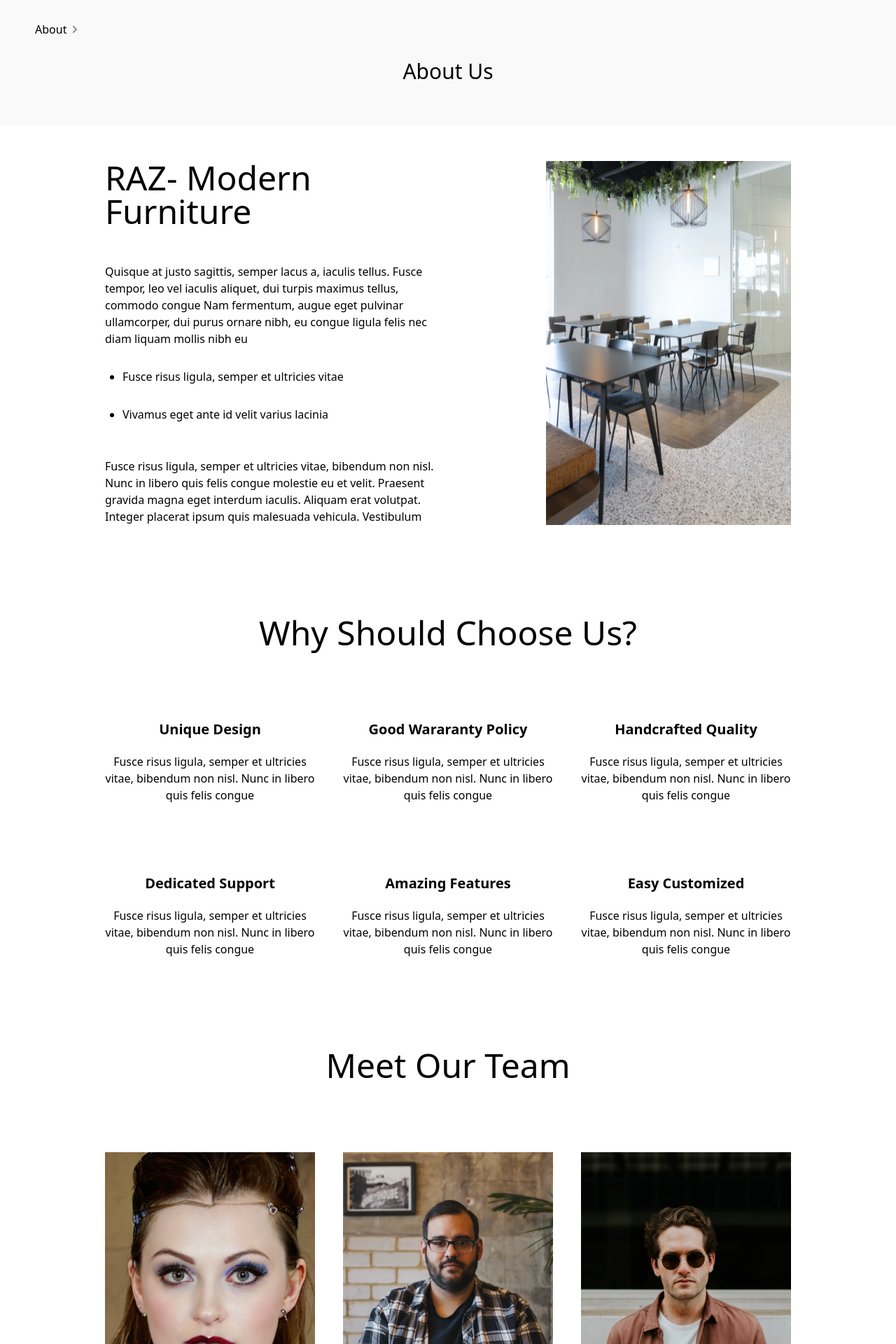
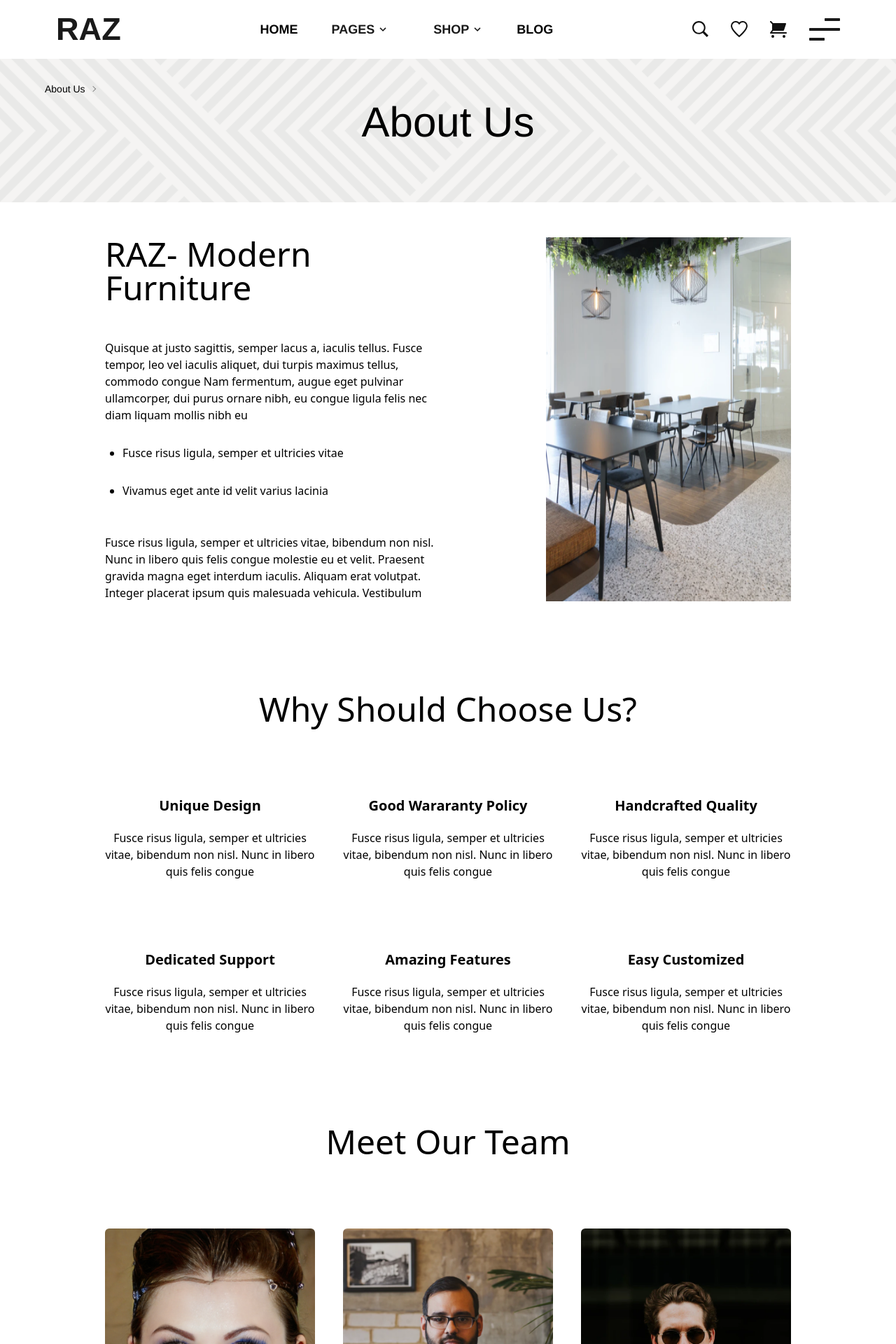
Before and after one commit to mikejang0109/fe_shop_ternLK, a React (Create React App) app: page /aboutus in a window 1280 px wide. Shown: the top 1920 px of the page at 70% size. Built offline with nearby package versions, Linux system fonts and the light colour scheme; no server answers.

Commit message:
fixing responsive

```diff
--- a/src/pages/AboutUs/index.jsx
+++ b/src/pages/AboutUs/index.jsx
@@ -1,91 +1,104 @@
 import React, { Component } from "react";
-import path from '../../assets/aboutus/path.svg';
+// import path from '../../assets/aboutus/path.svg';
 import Mask from '../../assets/aboutus/Mask.png';
 import person1 from '../../assets/aboutus/person1.png';
 import person2 from '../../assets/aboutus/person2.png';
 import person3 from '../../assets/aboutus/person3.png';
 import Oval from '../../assets/aboutus/Oval.png';
+import Footer from '../../components/Footer/index';
+import Header from "../../components/Header";
+import Title from "../../components/Title";
 
 class AboutUs extends Component {
   render() {
     return (
       <>
-                <section className="bg-[#F9F9F9]">
-                    <p className="flex gap-2 pl-[50px] pt-[30px]">About <img src={path} alt="" /></p>
+        <div className="overflow-hidden">
+          {/* <section className="bg-[#F9F9F9]">
+            <p className="handphone:pl-[20px] flex gap-2 pl-[50px] pt-[30px]">About <img src={path} alt="" /></p>
             <div className="flex justify-items-center justify-center">
               <p className="text-3xl font-normal pt-[30px] pb-[60px]">About Us</p>
             </div>
-                </section>
-                <section className="flex px-[150px] gap-10 py-[50px]">
+          </section> */}
+          <Header/>
+          <Title
+						isBreadcrumbs={true}
+						breadcrumbs="About Us"
+						breadcrumbs2=""
+						title="About Us"
+					/>
+          <section className="flex handphone:grid px-[150px] handphone:px-[20px] tablet:px-[50px] gap-10 py-[50px]">
             <div className="flex-1">
-                        <p className="text-5xl">RAZ- Modern Furniture</p>
-                        <p className="pt-[50px]">Quisque at justo sagittis, semper lacus a, iaculis tellus. Fusce tempor, leo vel iaculis aliquet, dui turpis maximus tellus, commodo congue Nam fermentum, augue eget pulvinar ullamcorper, dui purus ornare nibh, eu congue ligula felis nec diam liquam mollis nibh eu</p>
+              <p className="text-5xl handphone:text-3xl">RAZ- Modern Furniture</p>
+              <p className="pt-[50px] handphone:flex handphone:flex-wrap">Quisque at justo sagittis, semper lacus a, iaculis tellus. Fusce tempor, leo vel iaculis aliquet, dui turpis maximus tellus, commodo congue Nam fermentum, augue eget pulvinar ullamcorper, dui purus ornare nibh, eu congue ligula felis nec diam liquam mollis nibh eu</p>
               <ul className="list-disc ml-[25px]">
                 <li className="pt-[30px]">Fusce risus ligula, semper et ultricies vitae</li>
                 <li className="pt-[30px]">Vivamus eget ante id velit varius lacinia</li>
               </ul>
               <p className="pt-[50px]">Fusce risus ligula, semper et ultricies vitae, bibendum non nisl. Nunc in libero quis felis congue molestie eu et velit. Praesent gravida magna eget interdum iaculis. Aliquam erat volutpat. Integer placerat ipsum quis malesuada vehicula. Vestibulum</p>
             </div>
-                    <div className=" flex flex-1 justify-end">
-                        <img className="w-[350px]" src={Mask} alt="" />
+            <div className="flex flex-1 handphone:flex-none justify-end handphone:justify-center ">
+              <img className="w-[350px] handphone:w-[300px] tablet:h-[350px] handphone:rounded-lg" src={Mask} alt="" />
             </div>
           </section>
-                <section className="px-[150px] py-[50px]">
+          <section className="px-[150px] py-[50px] handphone:px-[20px] tablet:px-[50px] handphone:py-[20px]">
             <div className="flex justify-items-center justify-center">
-                        <p className="text-5xl font-normal pt-[30px]">Why Should Choose Us?</p>
+              <p className="text-5xl flex text-center tablet:text-4xl pt-[30px] handphone:text-3xl">Why Should Choose Us?</p>
             </div>
-                    <div className="flex py-[100px] gap-10 text-center">
-                        <div className="basis-1/3">
+            <div className="handphone:grid handphone: handpone:gap-4">
+              <div className="flex handphone:grid handphone:py-[50px] py-[100px] gap-10 text-center">
+                <div className="basis-1/3 handphone:basis-1/2">
                   <p className="font-bold text-xl pb-[20px]">Unique Design</p>
                   <p>Fusce risus ligula, semper et ultricies vitae, bibendum non nisl. Nunc in libero quis felis congue</p>
                 </div>
-                        <div className="basis-1/3">
+                <div className="basis-1/3 handphone:basis-1/2">
                   <p className="font-bold text-xl pb-[20px]">Good Wararanty Policy</p>
                   <p>Fusce risus ligula, semper et ultricies vitae, bibendum non nisl. Nunc in libero quis felis congue</p>
                 </div>
-                        <div className="basis-1/3">
+                <div className="basis-1/3 handphone:basis-1/2">
                   <p className="font-bold text-xl pb-[20px]">Handcrafted Quality</p>
                   <p>Fusce risus ligula, semper et ultricies vitae, bibendum non nisl. Nunc in libero quis felis congue</p>
                 </div>
               </div>
-                    <div className="flex gap-10 text-center">
-                        <div className="basis-1/3">
+              <div className="flex handphone:grid handp[] gap-10 text-center">
+                <div className="basis-1/3 handphone:basis-1/2">
                   <p className="font-bold text-xl pb-[20px]">Dedicated Support</p>
                   <p>Fusce risus ligula, semper et ultricies vitae, bibendum non nisl. Nunc in libero quis felis congue</p>
                 </div>
-                        <div className="basis-1/3">
+                <div className="basis-1/3 handphone:basis-1/2">
                   <p className="font-bold text-xl pb-[20px]">Amazing Features</p>
                   <p>Fusce risus ligula, semper et ultricies vitae, bibendum non nisl. Nunc in libero quis felis congue</p>
                 </div>
-                        <div className="basis-1/3">
+                <div className="basis-1/3 handphone:basis-1/2">
                   <p className="font-bold text-xl pb-[20px]">Easy Customized</p>
                   <p>Fusce risus ligula, semper et ultricies vitae, bibendum non nisl. Nunc in libero quis felis congue</p>
                 </div>
               </div>
+            </div>
           </section>
-                <section className="px-[150px] gap-10 py-[50px]">
+          <section className="px-[150px] handphone:px-[20px] tablet:px-[50px] gap-10 py-[50px]">
             <div className="flex justify-items-center justify-center">
-                        <p className="text-5xl font-normal pt-[30px]">Meet Our Team</p>
+              <p className="text-5xl font-normal pt-[30px] handphone:text-3xl">Meet Our Team</p>
             </div>
-                    <div className="flex py-[100px] gap-10">
+            <div className="flex py-[100px] handphone:py-[50px] gap-10">
               <div className="basis-1/3">
-                            <img className="" src={person1} alt="" />
+                <img className="rounded-md" src={person1} alt="" />
                 <p className="text-lg font-medium">Ainsley Amanda</p>
                 <p className="italic text-slate-400">CEO-Founder</p>
               </div>
               <div className="basis-1/3">
-                            <img className="" src={person2} alt="" />
+                <img className="rounded-md" src={person2} alt="" />
                 <p className="text-lg font-medium">Maude Norman</p>
                 <p className="italic text-slate-400">Art Director</p>
               </div>
               <div className="basis-1/3">
-                            <img className="" src={person3} alt="" />
+                <img className="rounded-md" src={person3} alt="" />
                 <p className="text-lg font-medium">Connor Shelton</p>
                 <p className="italic text-slate-400">Products Manager</p>
               </div>
             </div>
           </section>
-                <section className="bg-[#F9F9F9] px-[150px] py-[100px]">
+          <section className="bg-[#F9F9F9] px-[150px] handphone:px-[20px] tablet:px-[50px] py-[100px]">
             <div className="flex justify-items-center justify-center">
               <p className="text-lg text-center">“Gave 5 stars for excellent customer service. I had a couple of questions which they replied quickly to answer. If I could give multiple reasons for my rating it would also be for the design quality and customization to go along with the great service. The theme is excellent, keep up the great work."</p>
             </div>
@@ -98,6 +111,8 @@ class AboutUs extends Component {
               <div className="w-[14px] h-[14px] rounded-full bg-slate-400"></div>
             </div>
           </section>
+        </div>
+        <Footer/>
       </>
     )
   }
```
Lines whose indentation alone changed are shown as unchanged.
